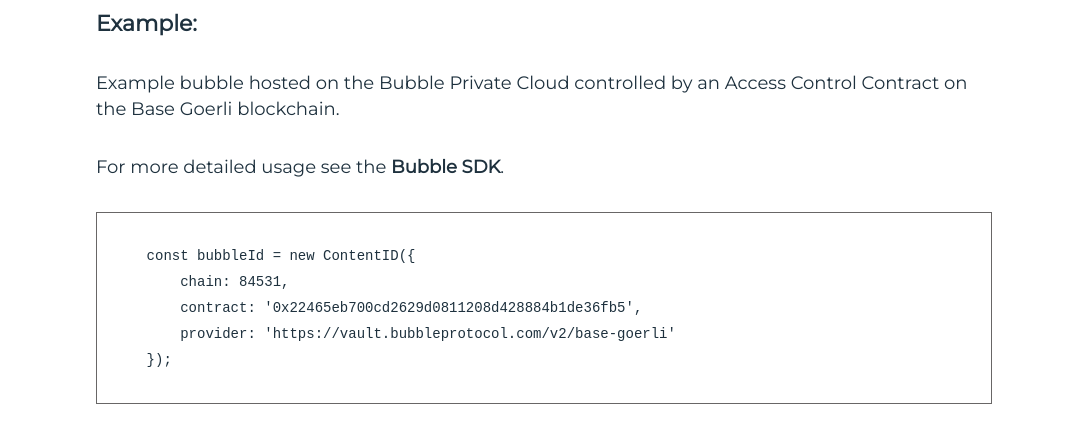
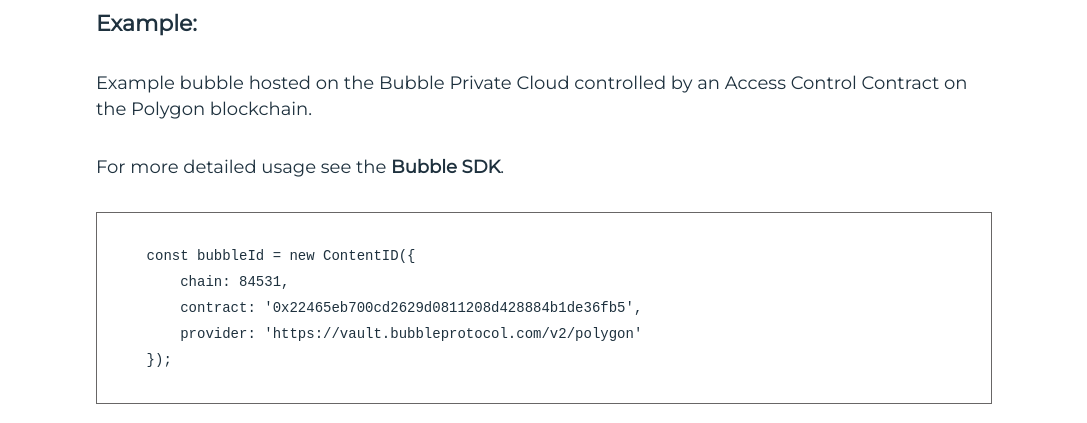
Before and after one commit to Bubble-Protocol/trivial-bubble-server, a website: page public/index.html in a window 1280 px wide. Shown: the part 2113-2536 px from the top of the page, without its empty margins (96-1183 px from the left). Drawn offline with nearby package versions, Linux system fonts and the light colour scheme; no server answers.

Commit message:
change website example from base goerli to polygon

```diff
--- a/public/index.html
+++ b/public/index.html
@@ -143,7 +143,7 @@
             <div class="section-left">
                 <h3>Example:</h3>
                 <span>
-                    Example bubble hosted on the Bubble Private Cloud controlled by an Access Control Contract on the Base Goerli blockchain.
+                    Example bubble hosted on the Bubble Private Cloud controlled by an Access Control Contract on the Polygon blockchain.
                 </span>
                 <span>
                     For more detailed usage see the <a href="https://github.com/Bubble-Protocol/bubble-sdk" target="_blank">Bubble SDK</a>.
@@ -153,7 +153,7 @@
     const bubbleId = new ContentID({
         chain: 84531,
         contract: '0x22465eb700cd2629d0811208d428884b1de36fb5',
-        provider: 'https://vault.bubbleprotocol.com/v2/base-goerli'
+        provider: 'https://vault.bubbleprotocol.com/v2/polygon'
     });                    </pre>
                 </div>
             </div>
```
